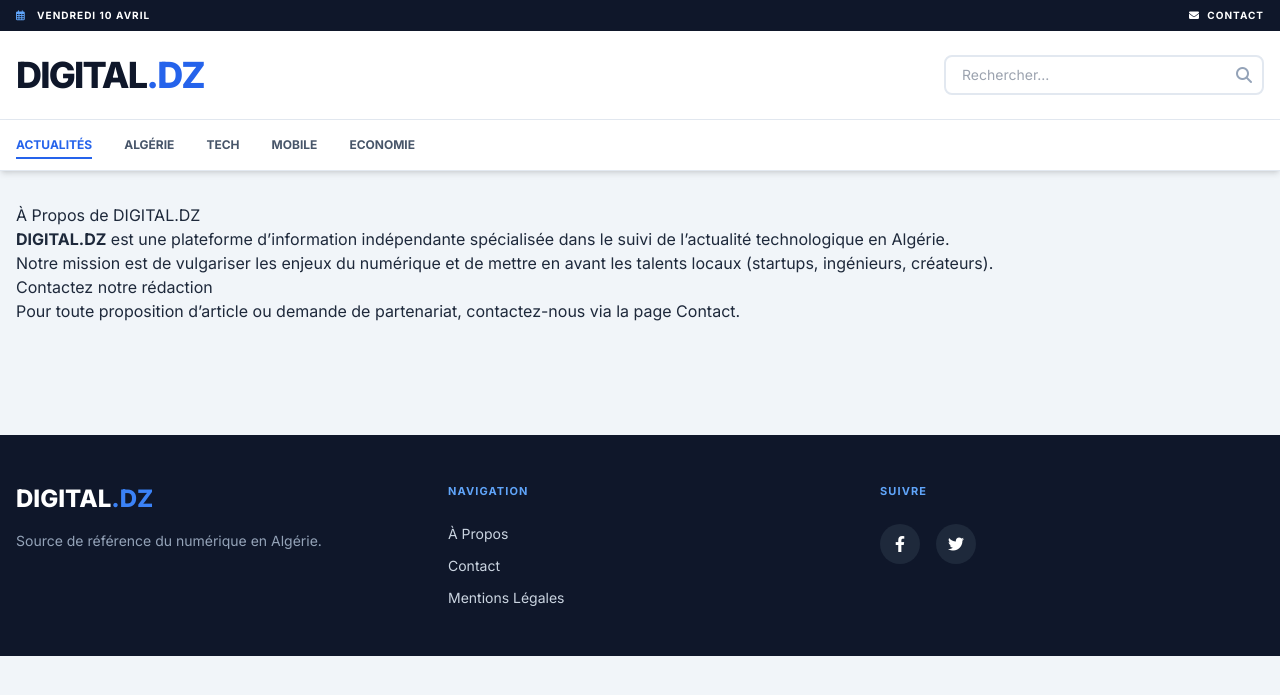
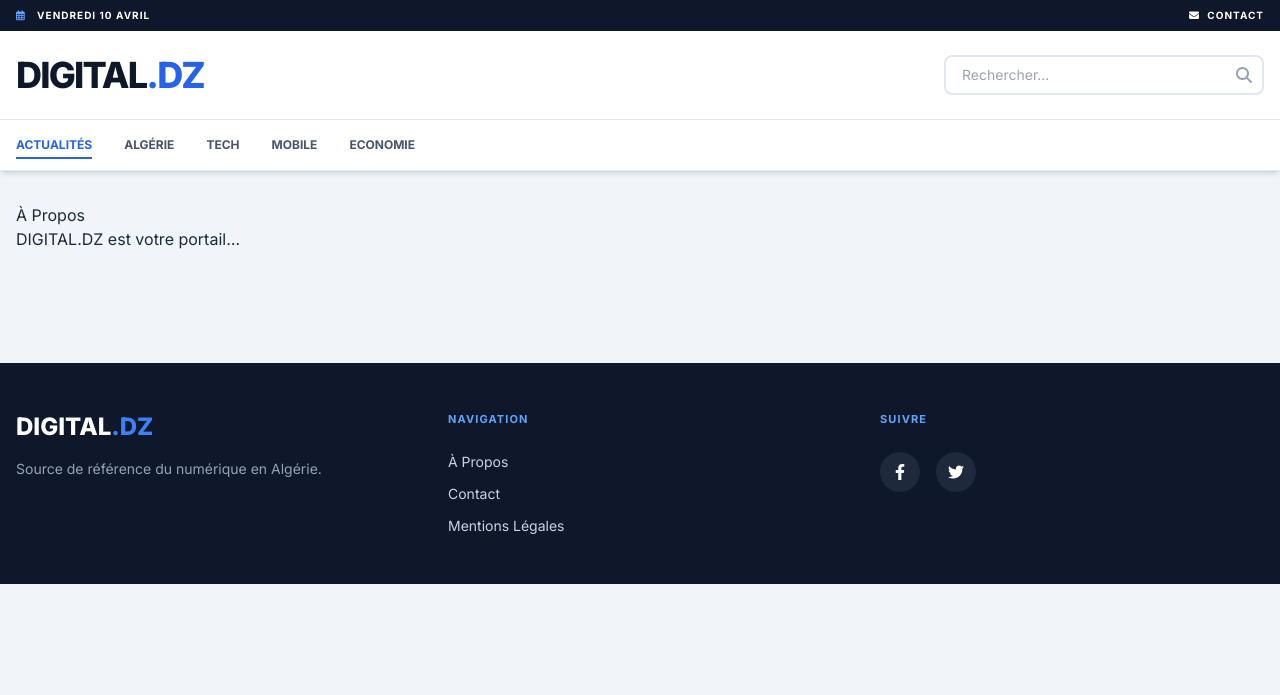
Before and after one commit to bastaps/Basta-InfosTech, a Jekyll site: the page built from about.md, in a window 1280 px wide. Shown: the top 695 px of the page. Built offline with Jekyll 4.4.1, drawn with Linux system fonts in a browser that asks for light colours; nearby versions of some CDN libraries.

Commit message:
Update about.md

```diff
--- a/about.md
+++ b/about.md
@@ -1,14 +1,7 @@
 ---
 layout: default
 title: À Propos
-permalink: /about/
+permalink: /about
 ---
-
-# À Propos de DIGITAL.DZ
-
-**DIGITAL.DZ** est une plateforme d'information indépendante spécialisée dans le suivi de l'actualité technologique en Algérie.
-
-Notre mission est de vulgariser les enjeux du numérique et de mettre en avant les talents locaux (startups, ingénieurs, créateurs).
-
-### Contactez notre rédaction
-Pour toute proposition d'article ou demande de partenariat, contactez-nous via la page [Contact](/Basta-InfosTech/contact.html).
+# À Propos
+DIGITAL.DZ est votre portail...
```
